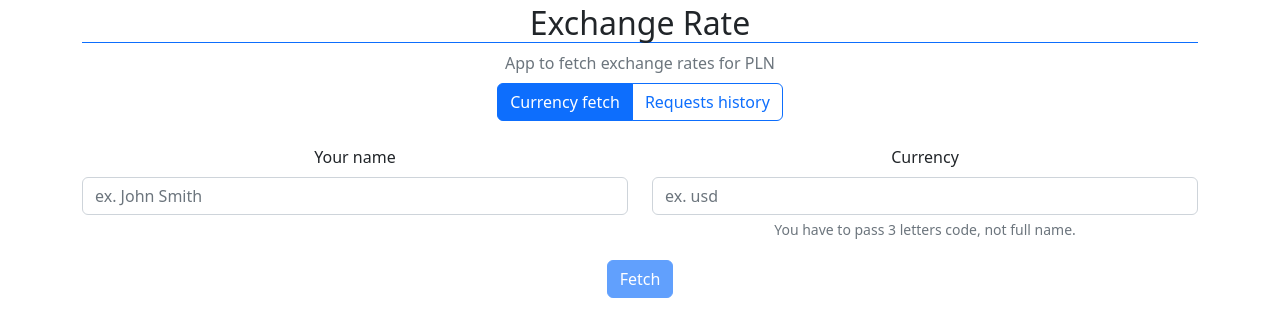
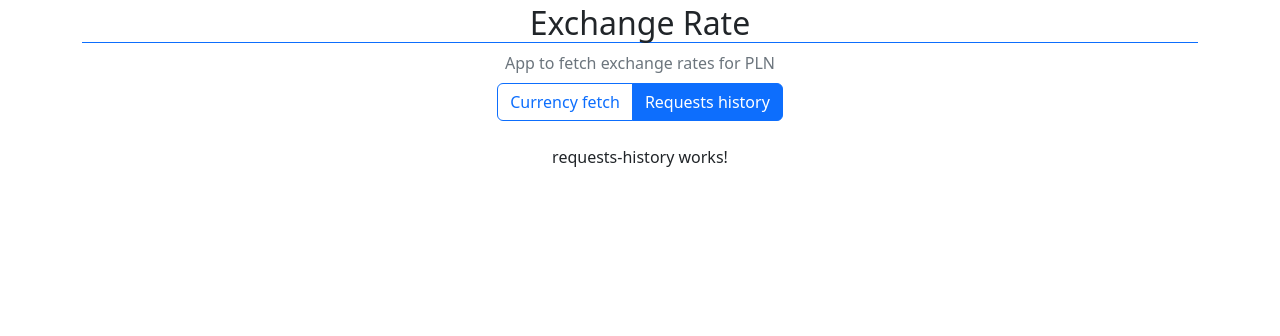
Before and after one commit to AlmostRenoir/exchange-rate-web, an Angular app: page /requests in a window 1280 px wide. Before the commit this address led to /fetch. Shown: the top 336 px of the page. Built offline with nearby package versions, Linux system fonts and the light colour scheme; no server answers.

Commit message:
add navigation to requests history page

```diff
--- a/src/app/app-routing.module.ts
+++ b/src/app/app-routing.module.ts
@@ -7,6 +7,10 @@ const routes: Routes = [
     path: 'fetch',
     loadChildren: () => import('./pages/currency-fetch/currency-fetch.module').then(m => m.CurrencyFetchModule),
   },
+  {
+    path: 'requests',
+    loadChildren: () => import('./pages/requests-history/requests-history.module').then(m => m.RequestsHistoryModule),
+  },
   { path: '**', redirectTo: 'fetch' }
 ];
 
--- a/src/app/app.component.html
+++ b/src/app/app.component.html
@@ -8,7 +8,12 @@
       routerLink="/fetch"
       routerLinkActive="active"
     >Currency fetch</button>
-    <button type="button" class="btn btn-outline-primary">Requests history</button>
+    <button
+      type="button"
+      class="btn btn-outline-primary"
+      routerLink="/requests"
+      routerLinkActive="active"
+    >Requests history</button>
   </div>
   <router-outlet></router-outlet>
 </div>
--- /dev/null
+++ b/src/app/pages/requests-history/requests-history.component.html
@@ -0,0 +1 @@
+<p>requests-history works!</p>
```
Also changed, not shown: src/app/pages/requests-history/requests-history-routing.module.ts (added, +13 -0 lines), src/app/pages/requests-history/requests-history.component.ts (added, +10 -0 lines), src/app/pages/requests-history/requests-history.module.ts (added, +17 -0 lines), src/app/pages/requests-history/requests-history.component.scss (added), 1 other file (tests, documents, lock files or other folders).
